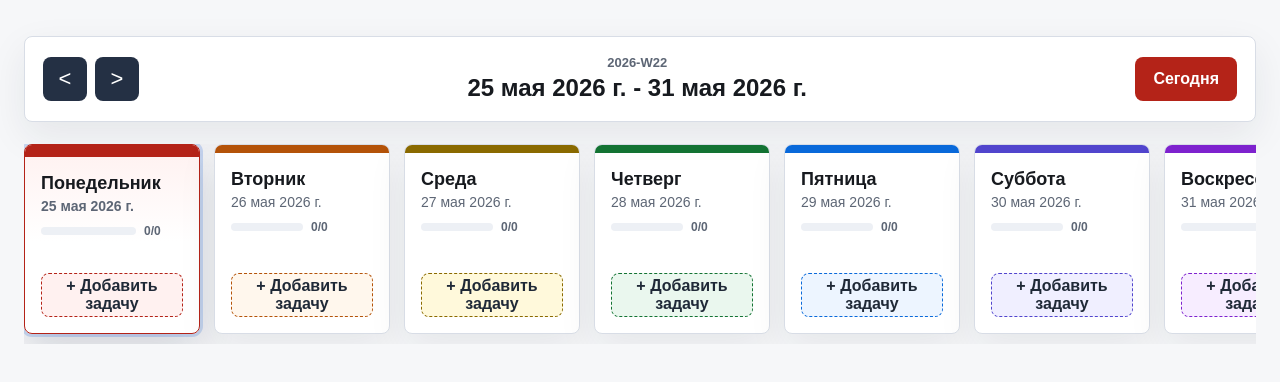
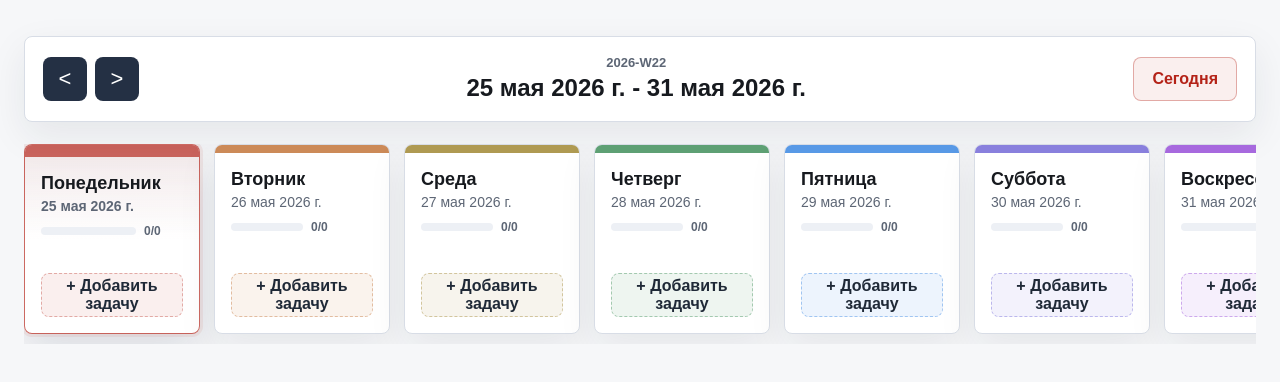
Before and after one commit to irina550894/my_plan, a plain HTML site: page index.html in a window 1280 px wide. Drawn offline with Linux system fonts and the light colour scheme.

Commit message:
коммит 2

```diff
--- a/app.js
+++ b/app.js
@@ -17,13 +17,13 @@
   ];
 
   const dayTheme = [
-    { color: "#b42318", soft: "#fff1f0", border: "#b42318" },
-    { color: "#b45309", soft: "#fff7ed", border: "#b45309" },
-    { color: "#8a6a00", soft: "#fff9db", border: "#8a6a00" },
-    { color: "#137333", soft: "#eaf7ee", border: "#137333" },
-    { color: "#0969da", soft: "#edf5ff", border: "#0969da" },
-    { color: "#5145cd", soft: "#f0efff", border: "#5145cd" },
-    { color: "#7e22ce", soft: "#f7edff", border: "#7e22ce" }
+    { solid: "#b42318", color: "rgba(180, 35, 24, 0.68)", hover: "rgba(180, 35, 24, 0.16)", soft: "rgba(180, 35, 24, 0.07)", border: "rgba(180, 35, 24, 0.34)" },
+    { solid: "#b45309", color: "rgba(180, 83, 9, 0.68)", hover: "rgba(180, 83, 9, 0.16)", soft: "rgba(180, 83, 9, 0.07)", border: "rgba(180, 83, 9, 0.34)" },
+    { solid: "#8a6a00", color: "rgba(138, 106, 0, 0.68)", hover: "rgba(138, 106, 0, 0.16)", soft: "rgba(138, 106, 0, 0.07)", border: "rgba(138, 106, 0, 0.34)" },
+    { solid: "#137333", color: "rgba(19, 115, 51, 0.68)", hover: "rgba(19, 115, 51, 0.16)", soft: "rgba(19, 115, 51, 0.07)", border: "rgba(19, 115, 51, 0.34)" },
+    { solid: "#0969da", color: "rgba(9, 105, 218, 0.68)", hover: "rgba(9, 105, 218, 0.16)", soft: "rgba(9, 105, 218, 0.07)", border: "rgba(9, 105, 218, 0.34)" },
+    { solid: "#5145cd", color: "rgba(81, 69, 205, 0.68)", hover: "rgba(81, 69, 205, 0.16)", soft: "rgba(81, 69, 205, 0.07)", border: "rgba(81, 69, 205, 0.34)" },
+    { solid: "#7e22ce", color: "rgba(126, 34, 206, 0.68)", hover: "rgba(126, 34, 206, 0.16)", soft: "rgba(126, 34, 206, 0.07)", border: "rgba(126, 34, 206, 0.34)" }
   ];
 
   const elements = {
@@ -673,6 +673,7 @@
     card.style.setProperty("--day-color", dayTheme[index].color);
     card.style.setProperty("--day-soft", dayTheme[index].soft);
     card.style.setProperty("--day-border", dayTheme[index].border);
+    card.style.setProperty("--day-solid", dayTheme[index].solid);
 
     headingWrap.appendChild(title);
     headingWrap.appendChild(date);
@@ -720,7 +721,10 @@
 
     elements.weekCode.textContent = isoWeek.code;
     elements.weekRange.textContent = `${formatRangeDate(currentWeekStart)} - ${formatRangeDate(weekEnd)}`;
-    elements.todayButton.style.setProperty("--today-color", dayTheme[todayIndex].color);
+    elements.todayButton.style.setProperty("--today-color", dayTheme[todayIndex].soft);
+    elements.todayButton.style.setProperty("--today-hover", dayTheme[todayIndex].hover);
+    elements.todayButton.style.setProperty("--today-border", dayTheme[todayIndex].border);
+    elements.todayButton.style.setProperty("--today-text", dayTheme[todayIndex].solid);
     elements.nextWeek.disabled = forwardOffset >= MAX_FORWARD_WEEKS;
     elements.daysGrid.textContent = "";
 
--- a/style.css
+++ b/style.css
@@ -105,9 +105,11 @@ button {
 }
 
 .today-button {
+  border: 1px solid var(--today-border, transparent);
   padding: 0 18px;
   font-weight: 700;
   background: var(--today-color, var(--button));
+  color: var(--today-text, var(--button-text));
 }
 
 .icon-button:hover,
@@ -116,8 +118,8 @@ button {
 }
 
 .today-button:hover {
-  background: var(--today-color, var(--button-hover));
-  filter: brightness(0.92);
+  background: var(--today-hover, var(--today-color, var(--button-hover)));
+  filter: none;
 }
 
 .icon-button:active,
@@ -161,6 +163,7 @@ button {
 
 .day-card {
   --day-color: #b42318;
+  --day-solid: #b42318;
   --day-soft: #fff1f0;
   --day-border: #b42318;
   position: relative;
@@ -185,7 +188,7 @@ button {
 .day-card.is-today {
   border-color: var(--day-color);
   background: linear-gradient(180deg, var(--day-soft) 0, #ffffff 96px);
-  box-shadow: 0 0 0 3px rgba(28, 95, 212, 0.2), 0 18px 44px rgba(21, 32, 55, 0.16);
+  box-shadow: 0 0 0 3px var(--day-soft), 0 18px 44px rgba(21, 32, 55, 0.12);
 }
 
 .day-card.is-today::before {
```
